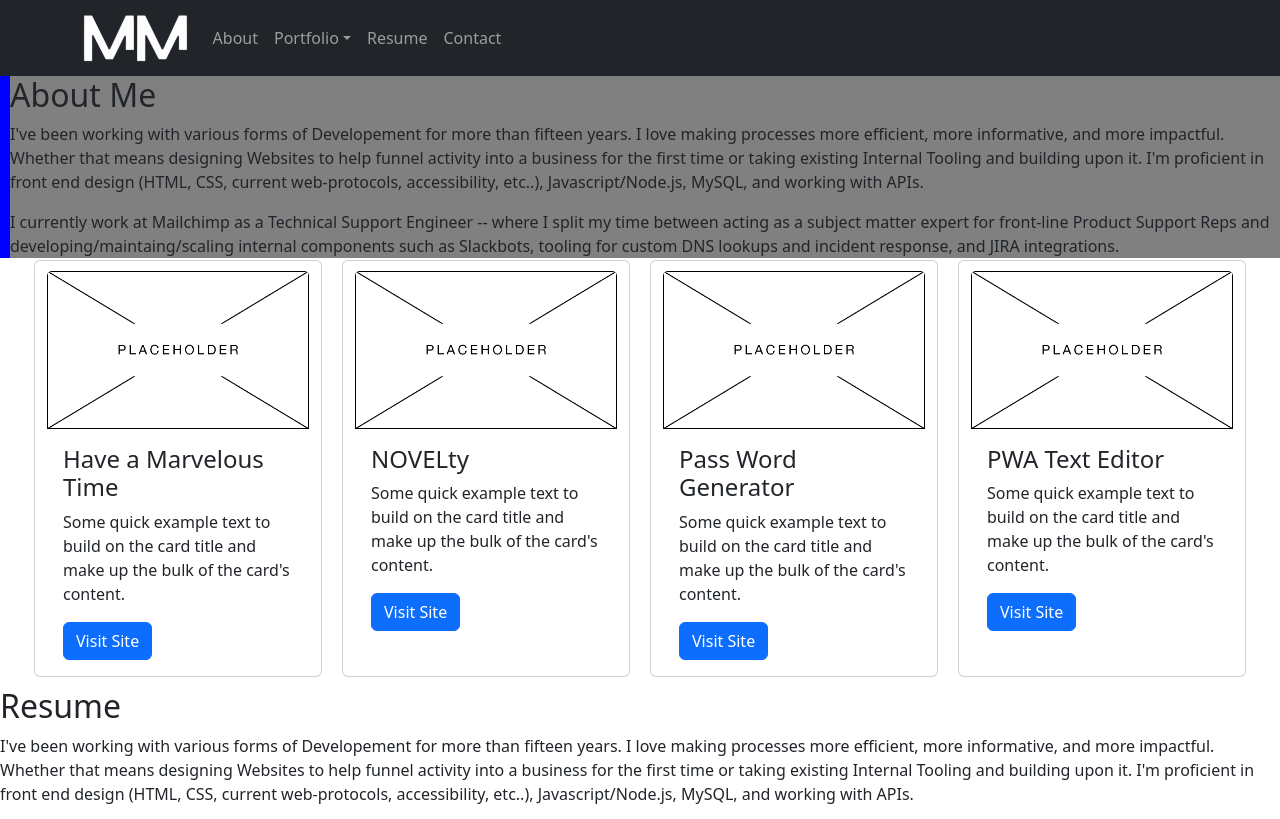
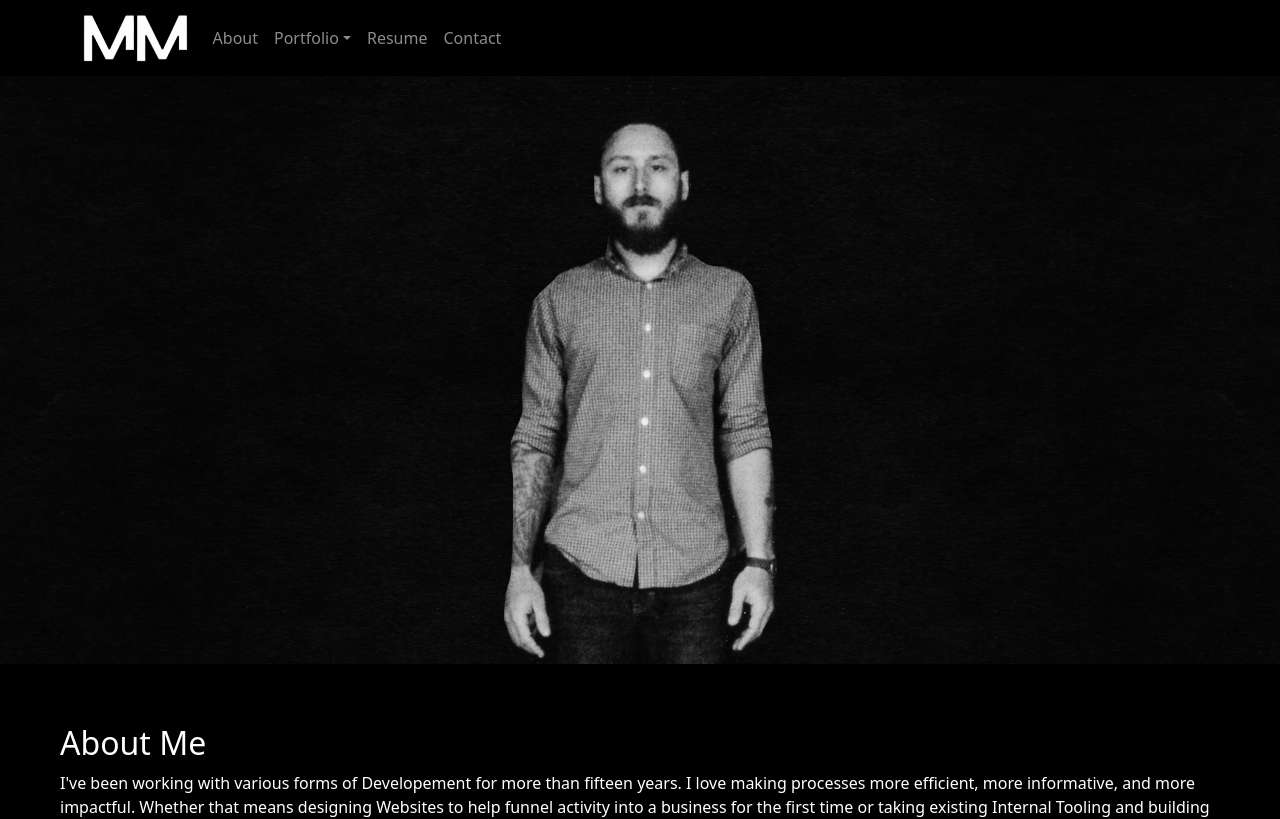
Before and after one commit to makeithappenmike/react-portfolio, a React (Vite) app in the folder React Portfolio - Michael Martens/: page / in a window 1280 px wide. Shown: the top 819 px of the page. Built offline with nearby package versions, Linux system fonts and the light colour scheme.

Commit message:
working on setting active state

```diff
--- a/React Portfolio - Michael Martens/src/components/Navigation.jsx
+++ b/React Portfolio - Michael Martens/src/components/Navigation.jsx
@@ -7,7 +7,7 @@ import mm_logo_white from '../assets/mm_logo_white.png';
 
 function Navigation({ currentPage, handlePageChange }) {
 
-  const [currentSection, setCurrentSection] = useState('About');
+  // const [isActive, setCurrentSection] = useState('About');
   // const ref = useRef(null);
   // const about = useRef(null);
   // const portfolio = useRef(null);
@@ -34,36 +34,59 @@ function Navigation({ currentPage, handlePageChange }) {
   //   // ref.current?.scrollIntoView({behavior: 'smooth'});
   // };
 
+  const [isActive, setIsActive] = useState(false);
+
+  const handleClick = () => {
+
+    console.log('Click!');
+    // 👇️ toggle
+    setIsActive(current => !current);
+
+    // 👇️ or set to true
+    // setIsActive(true);
+  };
+
   const styles = {
     logo: {
       maxHeight: 50,
+    },
+    navbar: {
+      backgroundColor: 'black'
+    },
+    active: {
+      borderLeft: '10px solid #9B2226',
+      borderRadius: '5px',
+      backgroundColor: isActive ? 'salmon' : '',
+      marginBottom: '50px',
+      padding: '10px',
+      color: 'white'
     },
   };
 
   return (
     <>
-    <Navbar collapseOnSelect expand='lg' bg='dark' variant='dark'>
+    <Navbar collapseOnSelect expand='lg' style={styles.navbar} variant='dark'>
       <Container>
         <Navbar.Brand href='#home'><img to="home" spy smooth href='#home' style={styles.logo} className='mm_logo' src={mm_logo_white} /></Navbar.Brand>
         <Navbar.Toggle aria-controls='responsive-navbar-nav' />
         <Navbar.Collapse id='responsive-navbar-nav'>
           <Nav className='me-auto'>
-            <Nav.Link delay={1000} to="about" spy smooth href='#about' id='About'>About</Nav.Link>
-            <NavDropdown title='Portfolio' id='collasible-nav-dropdown'>
-              <NavDropdown.Item href='#project/one' id='Project_One'>
+            <Nav.Link delay={1000} to="about" spy smooth href='#about' id='About' onClick={handleClick}>About</Nav.Link>
+            <NavDropdown title='Portfolio' id='collasible-nav-dropdown' onClick={handleClick}>
+              <NavDropdown.Item href='#project/one' id='Project_One' onClick={handleClick}>
                 Project One
               </NavDropdown.Item>
               <NavDropdown.Divider />
-              <NavDropdown.Item href='#project/two' id='Project_Two'>
+              <NavDropdown.Item href='#project/two' id='Project_Two' onClick={handleClick}>
                 Project Two
               </NavDropdown.Item>
               <NavDropdown.Divider />
-              <NavDropdown.Item href='#project/three' id='Project_Three'>
+              <NavDropdown.Item href='#project/three' id='Project_Three' onClick={handleClick}>
                 Project Three
               </NavDropdown.Item>
             </NavDropdown>
-            <Nav.Link delay={1000} to="resume" spy smooth href='#resume' id='Resume'>Resume</Nav.Link >
-            <Nav.Link delay={1000} to="contact" spy smooth href='#contact' id='Contact'>Contact</Nav.Link >
+            <Nav.Link delay={1000} to="resume" spy smooth href='#resume' id='Resume' onClick={handleClick}>Resume</Nav.Link >
+            <Nav.Link delay={1000} to="contact" spy smooth href='#contact' id='Contact' onClick={handleClick}>Contact</Nav.Link >
           </Nav>
         </Navbar.Collapse>
       </Container>
--- a/React Portfolio - Michael Martens/src/components/PortfolioContainer.jsx
+++ b/React Portfolio - Michael Martens/src/components/PortfolioContainer.jsx
@@ -4,32 +4,69 @@ import About from './sections/About';
 import Portfolio from './sections/Portfolio';
 import Resume from './sections/Resume';
 import Contact from './sections/Contact';
+import Hero from './sections/Hero';
 
-const styles = {
-  about: {
-    borderLeft: '10px solid blue',
-    backgroundColor: 'gray'
-  },
-  portfolio: {
-  },
-  resume: {
-  },
-  contact: {
-  }
-};
+// const styles = {
+//   sections: {
+//     padding: '50px',
+//     color: 'white',
+//     backgroundColor: 'black'
+//   },
+//   hero: {
+//   },
+//   about: {
+//     padding: '10px',
+//     // borderLeft: '10px solid #9B2226',
+//     // borderRadius: '5px',
+//     // backgroundColor: '#212529',
+//     // marginBottom: '50px',
+//     // padding: '10px',
+//     // color: 'white'
+//   },
+//   portfolio: {
+//     padding: '10px',
+//   },
+//   resume: {
+//     padding: '10px',
+//   },
+//   contact: {
+//     padding: '10px',
+//   },
+//   active: {
+//     borderLeft: '10px solid #9B2226',
+//     borderRadius: '5px',
+//     // backgroundColor: isActive ? 'salmon' : '',
+//     marginBottom: '50px',
+//     padding: '10px',
+//     color: 'white'
+//   },
+// };
 
 export default function PortfolioContainer() {
 
-  const [currentSection, setCurrentSection] = useState('About');
-  const ref = useRef(null);
-  const contact = useRef(null);
-  const handleSectionChange = (e) => {
-    console.log(e.target.id, 'Clicked');
-    ref.current?.scrollIntoView({behavior: 'smooth'});
+  const [isActive, setIsActive] = useState(false);
+
+  const handleClick = () => {
+    // 👇️ toggle
+    setIsActive(current => !current);
+
+    // 👇️ or set to true
+    // setIsActive(true);
   };
+
+  // const ref = useRef(null);
+  // const contact = useRef(null);
+  // const handleSectionChange = (e) => {
+  //   console.log(e.target.id, 'Clicked');
+  //   ref.current?.scrollIntoView({behavior: 'smooth'});
+  // };
 
   const renderSection = () => {
     return <section className='page'>
+      <section id='hero' style={styles.hero}>
+        <Hero />
+      </section>
+      <section className='sections' style={styles.sections}>
         <section id='about' style={styles.about}>
           <About />
         </section>
@@ -43,13 +80,51 @@ export default function PortfolioContainer() {
           <Contact />
         </section>
       </section>
+    </section>
+  };
+
+  const styles = {
+    sections: {
+      padding: '50px',
+      color: 'white',
+      backgroundColor: 'black'
+    },
+    hero: {
+    },
+    about: {
+      padding: '10px',
+      // borderLeft: '10px solid #9B2226',
+      // borderRadius: '5px',
+      // backgroundColor: '#212529',
+      // marginBottom: '50px',
+      // padding: '10px',
+      // color: 'white'
+    },
+    portfolio: {
+      padding: '10px',
+    },
+    resume: {
+      padding: '10px',
+    },
+    contact: {
+      padding: '10px',
+    },
+    active: {
+      borderLeft: '10px solid #9B2226',
+      borderRadius: '5px',
+      backgroundColor: isActive ? 'salmon' : '',
+      marginBottom: '50px',
+      padding: '10px',
+      color: 'white'
+    },
   };
 
   // const handleSectionChange = (sectionClicked) => setCurrentSection(sectionClicked);
 
   return (
     <section className='portfolioContainer'>
-      <Header currentSection={currentSection} handleSectionChange={handleSectionChange} />
+      {/* <Header currentSection={currentSection} handleSectionChange={handleSectionChange} /> */}
+      <Header />
       {renderSection()}
     </section>
   );
--- a/React Portfolio - Michael Martens/src/components/sections/About.jsx
+++ b/React Portfolio - Michael Martens/src/components/sections/About.jsx
@@ -1,11 +1,4 @@
 import React from 'react'
-
-const styles = {
-  about: {
-    borderLeft: '10px solid blue',
-    backgroundColor: 'gray'
-  }
-};
 
 function About() {
   return (
--- /dev/null
+++ b/React Portfolio - Michael Martens/src/components/sections/Hero.jsx
@@ -0,0 +1,18 @@
+import React from 'react';
+import hero_bg from '../../assets/hero_bg.jpg';
+
+const styles = {
+  hero_img: {
+    maxWidth: '100vw'
+  }
+}
+
+function Hero() {
+  return (
+    <section className='pageSection hero' >
+    <img className='hero_image' src={hero_bg} style={styles.hero_img} />
+    </section>
+  )
+}
+
+export default Hero
```
Also changed, not shown: React Portfolio - Michael Martens/src/assets/hero_bg.jpg (added), 1 other file (tests, documents, lock files or other folders). Lines whose indentation alone changed are shown as unchanged.
